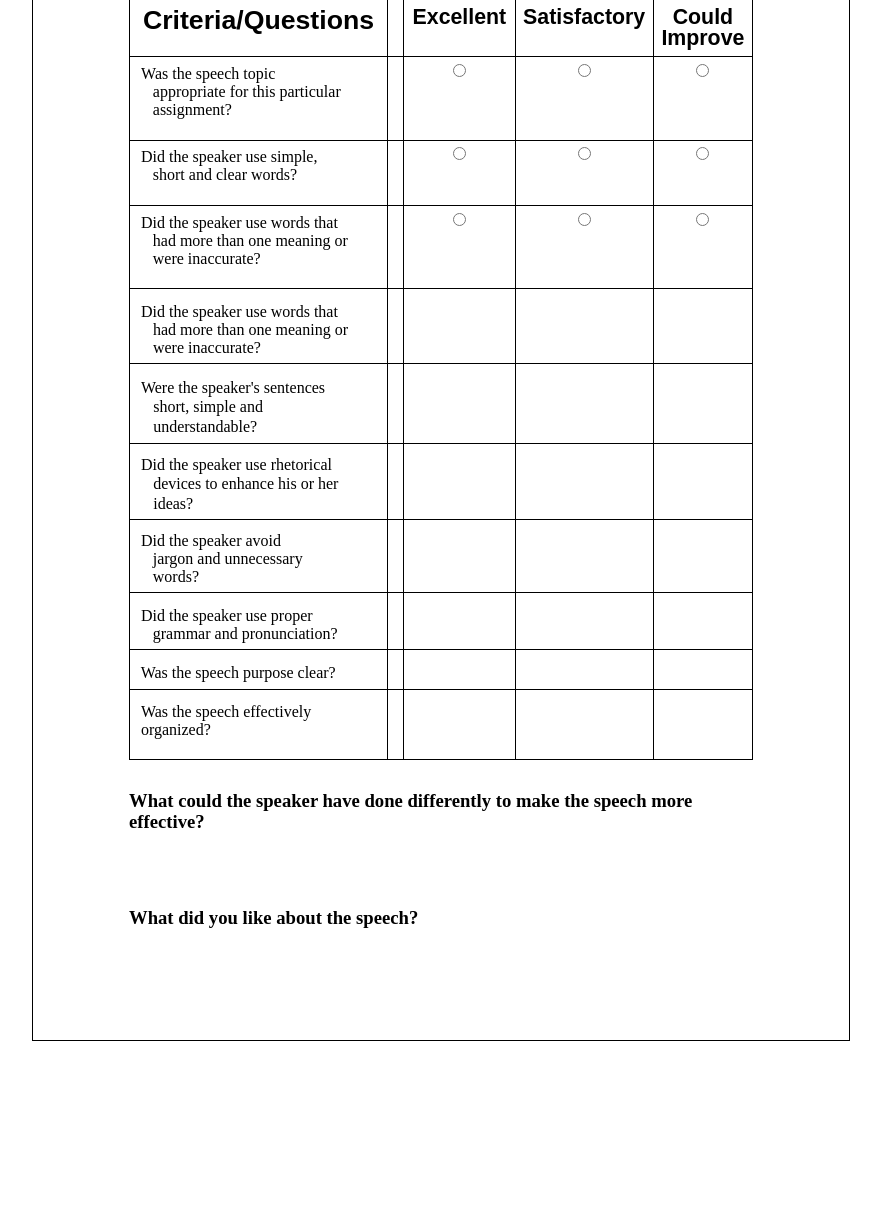
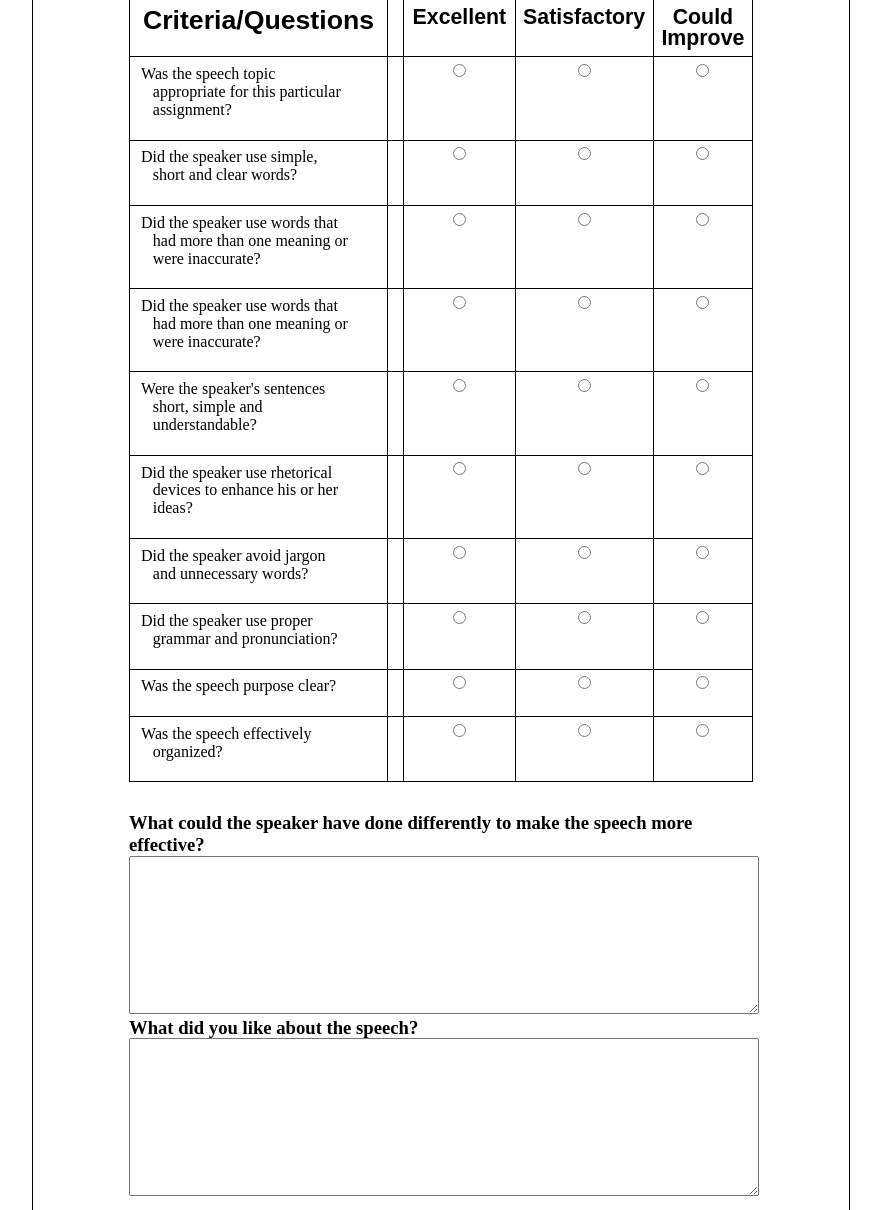
Before and after one commit to DarthKitten2130/gaveladmin, a Flask app: page /geneval in a window 1280 px wide. Shown: the part 484-1694 px from the top of the page, without its empty margins (199-1080 px from the left). Before the commit the page ends 1525 px from the top, so only its background shows below. Run offline with Flask 3, Linux system fonts and the light colour scheme.

Commit message:
finisged geneval

```diff
--- a/templates/evaluation_general.html
+++ b/templates/evaluation_general.html
@@ -650,203 +650,12 @@ Was the speech topic appropriate for this particular assignment?</span>
     </td>
     </form>
     </tr>
-<tr class="c3" id="q4">
+<tr class="c3" id="q5">
+        <form method="post" id="q4">
         <td class="c16" colspan="1" rowspan="1">
-<p class="c44">
-<span class="c1">
+        <p class="c41">
+        <span class="c1 c28">
         Did the speaker use words that had more than one meaning or were inaccurate?</span>
-</p>
-</td>
-<td class="c11" colspan="1" rowspan="1">
-<p class="c0">
-<span class="c5 c12">
-</span>
-</p>
-</td>
-<td class="c6" colspan="1" rowspan="1">
-<p class="c0">
-<span class="c5 c2">
-</span>
-</p>
-</td>
-<td class="c15" colspan="1" rowspan="1">
-<p class="c0">
-<span class="c5 c2">
-</span>
-</p>
-</td>
-<td class="c13" colspan="1" rowspan="1">
-<p class="c0">
-<span class="c2 c5">
-</span>
-</p>
-</td>
-</tr>
-<tr class="c3" id="q5">
-<td class="c16" colspan="1" rowspan="1">
-<p class="c29">
-<span class="c1">
-Were the speaker&#39;s sentences short, simple and understandable?</span>
-</p>
-</td>
-<td class="c11" colspan="1" rowspan="1">
-<p class="c0">
-<span class="c5 c12">
-</span>
-</p>
-</td>
-<td class="c6" colspan="1" rowspan="1">
-<p class="c0">
-<span class="c5 c2">
-</span>
-</p>
-</td>
-<td class="c15" colspan="1" rowspan="1">
-<p class="c0">
-<span class="c5 c2">
-</span>
-</p>
-</td>
-<td class="c13" colspan="1" rowspan="1">
-<p class="c0">
-<span class="c5 c2">
-</span>
-</p>
-</td>
-</tr>
-<tr class="c3" id="q6">
-<td class="c16" colspan="1" rowspan="1">
-<p class="c46">
-<span class="c1">
-Did the speaker use rhetorical devices to enhance his or her ideas?</span>
-</p>
-</td>
-<td class="c11" colspan="1" rowspan="1">
-<p class="c0">
-<span class="c5 c12">
-</span>
-</p>
-</td>
-<td class="c6" colspan="1" rowspan="1">
-<p class="c0">
-<span class="c5 c2">
-</span>
-</p>
-</td>
-<td class="c15" colspan="1" rowspan="1">
-<p class="c0">
-<span class="c5 c2">
-</span>
-</p>
-</td>
-<td class="c13" colspan="1" rowspan="1">
-<p class="c0">
-<span class="c5 c2">
-</span>
-</p>
-</td>
-</tr>
-<tr class="c3" id="q7">
-<td class="c16" colspan="1" rowspan="1">
-<p class="c21">
-<span class="c1">
-Did the speaker avoid jargon and unnecessary words?</span>
-</p>
-</td>
-<td class="c11" colspan="1" rowspan="1">
-<p class="c0">
-<span class="c5 c12">
-</span>
-</p>
-</td>
-<td class="c6" colspan="1" rowspan="1">
-<p class="c0">
-<span class="c5 c2">
-</span>
-</p>
-</td>
-<td class="c15" colspan="1" rowspan="1">
-<p class="c0">
-<span class="c5 c2">
-</span>
-</p>
-</td>
-<td class="c13" colspan="1" rowspan="1">
-<p class="c0">
-<span class="c5 c2">
-</span>
-</p>
-</td>
-</tr>
-<tr class="c3" id="q8">
-<td class="c16" colspan="1" rowspan="1">
-<p class="c38">
-<span class="c1">
-Did the speaker use proper grammar and pronunciation?</span>
-</p>
-</td>
-<td class="c11" colspan="1" rowspan="1">
-<p class="c0">
-<span class="c5 c12">
-</span>
-</p>
-</td>
-<td class="c6" colspan="1" rowspan="1">
-<p class="c0">
-<span class="c5 c2">
-</span>
-</p>
-</td>
-<td class="c15" colspan="1" rowspan="1">
-<p class="c0">
-<span class="c5 c2">
-</span>
-</p>
-</td>
-<td class="c13" colspan="1" rowspan="1">
-<p class="c0">
-<span class="c5 c2">
-</span>
-</p>
-</td>
-</tr>
-<tr class="c3" id="q9">
-<td class="c16" colspan="1" rowspan="1">
-<p class="c45">
-<span class="c1">
-&nbsp;Was the speech purpose clear?</span>
-</p>
-</td>
-<td class="c11" colspan="1" rowspan="1">
-<p class="c0">
-<span class="c5 c12">
-</span>
-</p>
-</td>
-<td class="c6" colspan="1" rowspan="1">
-<p class="c0">
-<span class="c5 c2">
-</span>
-</p>
-</td>
-<td class="c15" colspan="1" rowspan="1">
-<p class="c0">
-<span class="c5 c2">
-</span>
-</p>
-</td>
-<td class="c13" colspan="1" rowspan="1">
-<p class="c0">
-<span class="c5 c2">
-</span>
-</p>
-</td>
-</tr>
-<tr class="c3" id="q10">
-<td class="c16" colspan="1" rowspan="1">
-<p class="c8">
-<span class="c28 c1">
-Was the speech effectively organized?</span>
         </p>
         <p class="c0">
         <span class="c5 c12">
@@ -862,21 +671,277 @@ Was the speech effectively organized?</span>
         <td class="c6" colspan="1" rowspan="1">
         <p class="c0">
         <span class="c5 c2">
+            <input type="radio" name="q4" id="q41" value="excellent">
         </span>
         </p>
         </td>
         <td class="c15" colspan="1" rowspan="1">
         <p class="c0">
         <span class="c5 c2">
+            <input type="radio" name="q4" id="q42" value="satisfactory">
         </span>
         </p>
         </td>
         <td class="c13" colspan="1" rowspan="1">
-<p class="c0 c34">
+        <p class="c0">
         <span class="c5 c2">
+            <input type="radio" name="q4" id="q43" value="could improve">
         </span>
         </p>
         </td>
+        </form>
+    </tr>
+<tr class="c3" id="q5">
+            <form method="post" id="q4">
+            <td class="c16" colspan="1" rowspan="1">
+            <p class="c41">
+            <span class="c1 c28">
+            Were the speaker's sentences short, simple and understandable?
+            </span>
+            </p>
+            <p class="c0">
+            <span class="c5 c12">
+            </span>
+            </p>
+            </td>
+            <td class="c11" colspan="1" rowspan="1">
+            <p class="c0">
+            <span class="c5 c12">
+            </span>
+            </p>
+            </td>
+            <td class="c6" colspan="1" rowspan="1">
+            <p class="c0">
+            <span class="c5 c2">
+                <input type="radio" name="q5" id="q51" value="excellent">
+            </span>
+            </p>
+            </td>
+            <td class="c15" colspan="1" rowspan="1">
+            <p class="c0">
+            <span class="c5 c2">
+                <input type="radio" name="q5" id="q52" value="satisfactory">
+            </span>
+            </p>
+            </td>
+            <td class="c13" colspan="1" rowspan="1">
+            <p class="c0">
+            <span class="c5 c2">
+                <input type="radio" name="q5" id="q53" value="could improve">
+            </span>
+            </p>
+            </td>
+            </form>
+    </tr>
+<tr class="c3" id="q6">
+    <form method="post" id="q6">
+    <td class="c16" colspan="1" rowspan="1">
+    <p class="c41">
+    <span class="c1 c28">
+    Did the speaker use rhetorical devices to enhance his or her ideas?
+    </span>
+    </p>
+    <p class="c0">
+    <span class="c5 c12">
+    </span>
+    </p>
+    </td>
+    <td class="c11" colspan="1" rowspan="1">
+    <p class="c0">
+    <span class="c5 c12">
+    </span>
+    </p>
+    </td>
+    <td class="c6" colspan="1" rowspan="1">
+    <p class="c0">
+    <span class="c5 c2">
+        <input type="radio" name="q6" id="q61" value="excellent">
+    </span>
+    </p>
+    </td>
+    <td class="c15" colspan="1" rowspan="1">
+    <p class="c0">
+    <span class="c5 c2">
+        <input type="radio" name="q6" id="q62" value="satisfactory">
+    </span>
+    </p>
+    </td>
+    <td class="c13" colspan="1" rowspan="1">
+    <p class="c0">
+    <span class="c5 c2">
+        <input type="radio" name="q6" id="q63" value="could improve">
+    </span>
+    </p>
+    </td>
+    </form>
+    </tr>
+<tr class="c3" id="q7">
+    <form method="post" id="q7">
+    <td class="c16" colspan="1" rowspan="1">
+    <p class="c41">
+    <span class="c1 c28">
+        Did the speaker avoid jargon and unnecessary words?
+    </span>
+    </p>
+    <p class="c0">
+    <span class="c5 c12">
+    </span>
+    </p>
+    </td>
+    <td class="c11" colspan="1" rowspan="1">
+    <p class="c0">
+    <span class="c5 c12">
+    </span>
+    </p>
+    </td>
+    <td class="c6" colspan="1" rowspan="1">
+    <p class="c0">
+    <span class="c5 c2">
+        <input type="radio" name="q7" id="q71" value="excellent">
+    </span>
+    </p>
+    </td>
+    <td class="c15" colspan="1" rowspan="1">
+    <p class="c0">
+    <span class="c5 c2">
+        <input type="radio" name="q7" id="q72" value="satisfactory">
+    </span>
+    </p>
+    </td>
+    <td class="c13" colspan="1" rowspan="1">
+    <p class="c0">
+    <span class="c5 c2">
+        <input type="radio" name="q7" id="q73" value="could improve">
+    </span>
+    </p>
+    </td>
+    </form>
+    </tr>
+<tr class="c3" id="q8">
+    <form method="post" id="q8">
+    <td class="c16" colspan="1" rowspan="1">
+    <p class="c41">
+    <span class="c1 c28">
+        Did the speaker use proper grammar and pronunciation?
+    </span>
+    </p>
+    <p class="c0">
+    <span class="c5 c12">
+    </span>
+    </p>
+    </td>
+    <td class="c11" colspan="1" rowspan="1">
+    <p class="c0">
+    <span class="c5 c12">
+    </span>
+    </p>
+    </td>
+    <td class="c6" colspan="1" rowspan="1">
+    <p class="c0">
+    <span class="c5 c2">
+        <input type="radio" name="q8" id="q81" value="excellent">
+    </span>
+    </p>
+    </td>
+    <td class="c15" colspan="1" rowspan="1">
+    <p class="c0">
+    <span class="c5 c2">
+        <input type="radio" name="q8" id="q82" value="satisfactory">
+    </span>
+    </p>
+    </td>
+    <td class="c13" colspan="1" rowspan="1">
+    <p class="c0">
+    <span class="c5 c2">
+        <input type="radio" name="q8" id="q83" value="could improve">
+    </span>
+    </p>
+    </td>
+    </form>
+    </tr>
+<tr class="c3" id="q10">
+    <form method="post" id="q9">
+    <td class="c16" colspan="1" rowspan="1">
+    <p class="c41">
+    <span class="c1 c28">
+        Was the speech purpose clear?
+    </span>
+    </p>
+    <p class="c0">
+    <span class="c5 c12">
+    </span>
+    </p>
+    </td>
+    <td class="c11" colspan="1" rowspan="1">
+    <p class="c0">
+    <span class="c5 c12">
+    </span>
+    </p>
+    </td>
+    <td class="c6" colspan="1" rowspan="1">
+    <p class="c0">
+    <span class="c5 c2">
+        <input type="radio" name="q9" id="q91" value="excellent">
+    </span>
+    </p>
+    </td>
+    <td class="c15" colspan="1" rowspan="1">
+    <p class="c0">
+    <span class="c5 c2">
+        <input type="radio" name="q9" id="q92" value="satisfactory">
+    </span>
+    </p>
+    </td>
+    <td class="c13" colspan="1" rowspan="1">
+    <p class="c0">
+    <span class="c5 c2">
+        <input type="radio" name="q9" id="q93" value="could improve">
+    </span>
+    </p>
+    </td>
+    </form>
+    </tr>
+<tr class="c3" id="q10">
+    <form method="post" id="q10">
+    <td class="c16" colspan="1" rowspan="1">
+    <p class="c41">
+    <span class="c1 c28">
+        Was the speech effectively organized?
+    </span>
+    </p>
+    <p class="c0">
+    <span class="c5 c12">
+    </span>
+    </p>
+    </td>
+    <td class="c11" colspan="1" rowspan="1">
+    <p class="c0">
+    <span class="c5 c12">
+    </span>
+    </p>
+    </td>
+    <td class="c6" colspan="1" rowspan="1">
+    <p class="c0">
+    <span class="c5 c2">
+        <input type="radio" name="q10" id="q101" value="excellent">
+    </span>
+    </p>
+    </td>
+    <td class="c15" colspan="1" rowspan="1">
+    <p class="c0">
+    <span class="c5 c2">
+        <input type="radio" name="q10" id="q102" value="satisfactory">
+    </span>
+    </p>
+    </td>
+    <td class="c13" colspan="1" rowspan="1">
+    <p class="c0">
+    <span class="c5 c2">
+        <input type="radio" name="q10" id="q103" value="could improve">
+    </span>
+    </p>
+    </td>
+    </form>
     </tr>
 </table>
 <p class="c31">
@@ -884,20 +949,18 @@ Was the speech effectively organized?</span>
 </span>
 </p>
 <p class="c36">
+<form id = 'qs'>
 <span class="c17">
 What could the speaker have done differently to make the speech more effective?</span>
 </p>
-<br>
-<br>
-<br>
-<br>
+<textarea name="q11" id="q11"></textarea>
 <p class="c30">
 <span class="c17">
 What did you like about the speech?</span>
 </p>
+<textarea name="q11" id="q11"></textarea>
 <p class="c32" id="h.gjdgxs">
-<span class="c28 c24 c48">
-</span>
+</form>
 </p>
 </body>
 </html>
```
Lines whose indentation alone changed are shown as unchanged.
